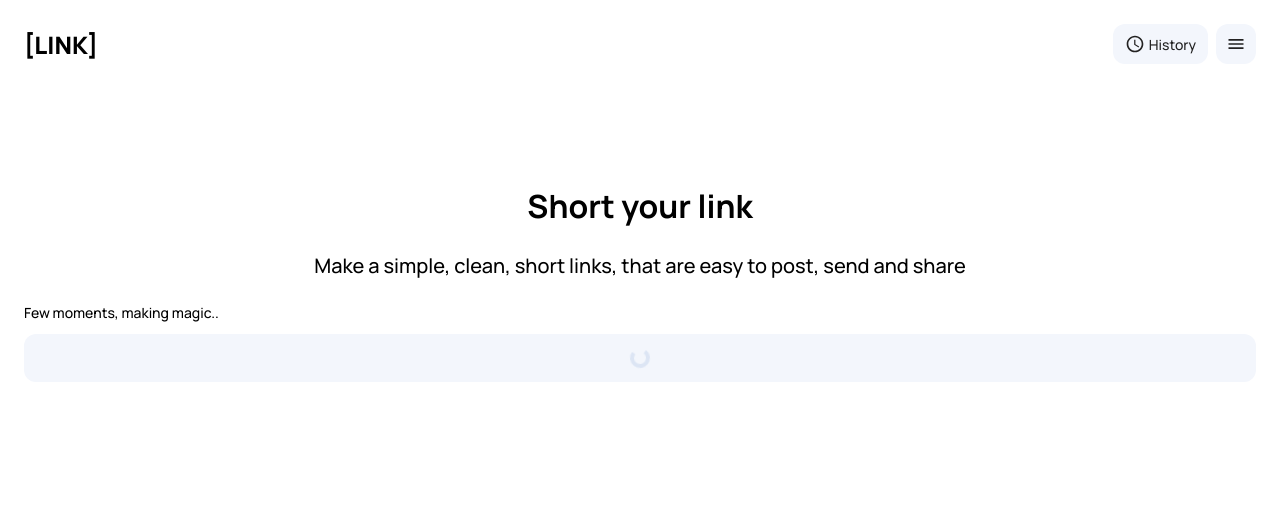
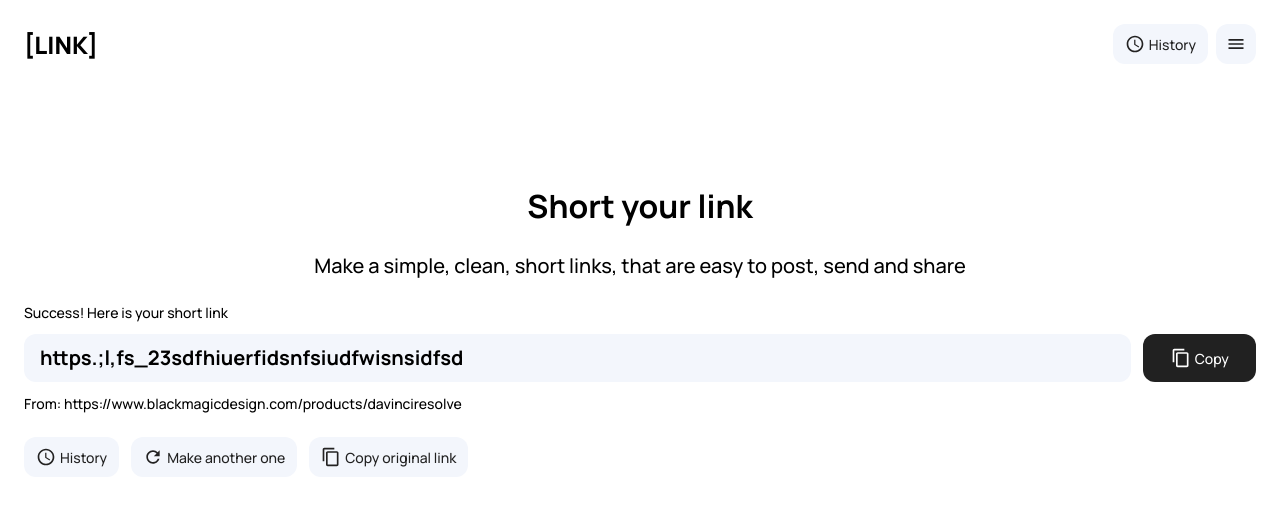
Before and after one commit to lletov/link, a React (Create React App) app: page / in a window 1280 px wide. Shown: the top 506 px of the page. Built offline with nearby package versions, Linux system fonts and the light colour scheme.

Commit message:
feat: base resolved structure

```diff
--- a/src/App.css
+++ b/src/App.css
@@ -35,6 +35,7 @@ h3 {
 p {
   font-size: 1.4rem;
   font-weight: 500;
+  text-align: start;
 }
 
 .btn {
@@ -199,3 +200,26 @@ p {
         transform: rotate(360deg);
     }
     }
+
+.shorten-result-link {
+  background-color: var(--light-blue);
+  border-radius: 1.2rem;
+  width: 100%;
+  /* display: flex;
+  justify-content: center;
+  align-items: center; */
+  padding: 1rem 1.6rem;
+  margin-right: 1.2rem;
+  text-align: start;
+  overflow-x: hidden;
+  h3 {
+    font-weight: 700;
+  }
+}
+
+.instruments-btns {
+  padding-top: 1.2rem;
+  display: flex;
+  gap: 1.2rem;
+  flex-wrap: wrap;
+}
--- a/src/components/ShortenForm.tsx
+++ b/src/components/ShortenForm.tsx
@@ -1,7 +1,11 @@
 import React from 'react'
 import BigButton from './BigButton'
+import DefaultButton from './DefaultButton'
 import ShortenPending from './ShortenPending'
 import ShortenIcon from './../assets/view_in_ar.svg'
+import CopyIcon from './../assets/content_copy.svg'
+import HistoryIcon from './../assets/access_time.svg'
+import RefreshIcon from './../assets/refresh.svg'
 import Input from './Input'
 import appStore from '../store/AppStore';
 import { useState } from 'react';
@@ -11,6 +15,7 @@ export default function ShortenForm() {
   const { shortenStatus, setShortenStatus, rawLink, setRawLink, clearRawLink } = appStore();
 
   const [text, setText] = useState('');
+  const bigButtonWidth = '12rem';
 
   function handleInput(text: string) {
     setText(text);
@@ -41,10 +46,25 @@ export default function ShortenForm() {
         {shortenStatus === 'input' &&
           <div className='shorten-form-cta'>
               <Input maxLength={80} text={text} handleInput={handleInput} clearInput={clearInput}/>
-              <BigButton title='Shorten' path={ShortenIcon} width={'12rem'}/>
+              <BigButton title='Shorten' path={ShortenIcon} width={bigButtonWidth}/>
           </div>
         }
         {shortenStatus === 'pending' && <ShortenPending/>}
+        {shortenStatus === 'resolved' &&
+          <>
+            <div className='shorten-form-cta'>
+              <section className='shorten-result-link'><h3>https.;l,fs_23sdfhiuerfidsnfsiudfwisnsidfsd</h3></section>
+              <BigButton title='Copy' path={CopyIcon} width={bigButtonWidth}/>
+            </div>
+            <p>From: https://www.blackmagicdesign.com/products/davinciresolve</p>
+            <div className='instruments-btns'>
+              <DefaultButton title='History' path={HistoryIcon}/>
+              <DefaultButton title='Make another one' path={RefreshIcon}/>
+              <DefaultButton title='Copy original link' path={CopyIcon}/>
+            </div>
+          </>
+
+        }
     </div>
   )
 }
--- a/src/store/AppStore.ts
+++ b/src/store/AppStore.ts
@@ -11,7 +11,7 @@ interface StoreState {
 }
 
 const appStore = create<StoreState>((set) => ({
-  shortenStatus: 'pending',
+  shortenStatus: 'resolved',
   rawLink: '',
   setShortenStatus: (newText) => set({ shortenStatus: newText }),
   clearRawLink: () => set({ rawLink: '' }),
```
Also changed, not shown: src/assets/content_copy.svg (added), src/assets/refresh.svg (added).
